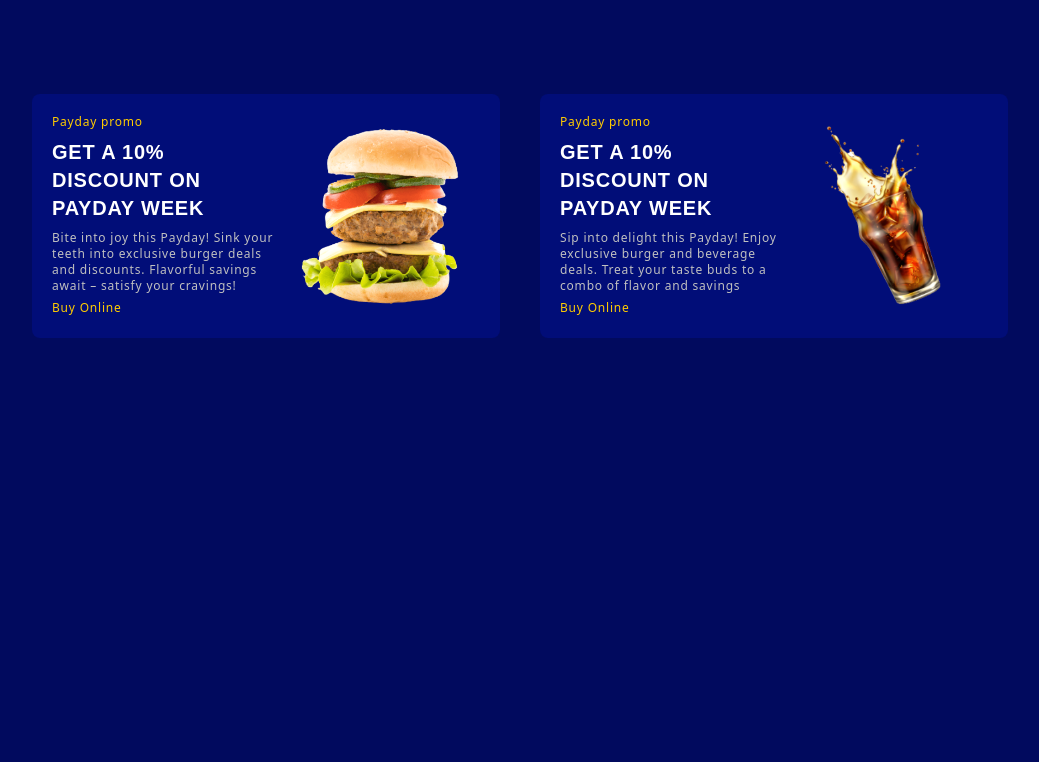
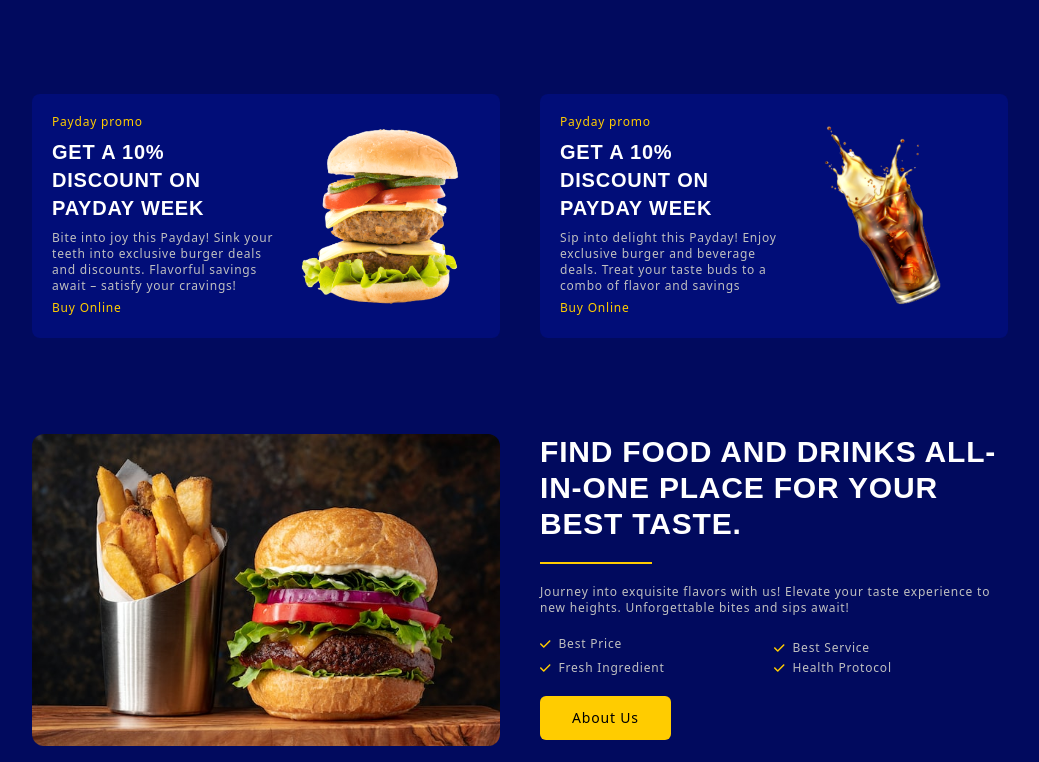
Before and after one commit to renatumb/burguer-react-tailwind, a React (Vite) app: page / in a window 1280 px wide. Shown: the part 794-1556 px from the top of the page, without its empty margins (120-1159 px from the left). Before the commit the page ends 1148 px from the top, so only its background shows below. Built offline with nearby package versions, Linux system fonts and the light colour scheme.

Commit message:
About Section

```diff
--- a/src/components/Main.tsx
+++ b/src/components/Main.tsx
@@ -1,6 +1,7 @@
 import Home from "./sections/Home.tsx";
 import Category from "./sections/Category.tsx";
 import Promo from "./sections/Promo.tsx";
+import About from "./sections/About.tsx";
 
 export default function Main() {
     return (
@@ -8,6 +9,7 @@ export default function Main() {
             <Home/>
             <Category />
             <Promo/>
+            <About />
         </main>
     )
 }
--- /dev/null
+++ b/src/components/sections/About.tsx
@@ -0,0 +1,32 @@
+import about from "./../../assets/img/about.jpg"
+import {faCheck} from "@fortawesome/free-solid-svg-icons";
+import {FontAwesomeIcon} from "@fortawesome/react-fontawesome";
+
+export default function About() {
+
+    return (
+        <section id="about">
+            <div className="container flex flex-col gap-10 md:flex-row ">
+                <div className="flex-1">
+                    <img src={about} className="rounded-xl"/>
+                </div>
+
+                <div className="flex-1">
+                    <h2 className="section__title">FIND FOOD AND DRINKS ALL-IN-ONE PLACE FOR YOUR BEST TASTE.</h2>
+                    <div className="separator"></div>
+                    <p className="paragraph">
+                        Journey into exquisite flavors with us! Elevate your taste experience to new heights.
+                        Unforgettable bites and sips await!
+                    </p>
+                    <ul className="grid grid-cols-2 py-5 space-y-1">
+                        <li className="text-xs text-paragraphColor "><FontAwesomeIcon icon={faCheck} className="text-secondaryColor pr-2"/>Best Price</li>
+                        <li className="text-xs text-paragraphColor "><FontAwesomeIcon icon={faCheck} className="text-secondaryColor pr-2"/>Best Service</li>
+                        <li className="text-xs text-paragraphColor "><FontAwesomeIcon icon={faCheck} className="text-secondaryColor pr-2"/>Fresh Ingredient</li>
+                        <li className="text-xs text-paragraphColor "><FontAwesomeIcon icon={faCheck} className="text-secondaryColor pr-2"/>Health Protocol</li>
+                    </ul>
+                    <a className="btn btn-primary" >About Us</a>
+                </div>
+            </div>
+        </section>
+    )
+}
--- a/src/index.css
+++ b/src/index.css
@@ -24,12 +24,17 @@
 
 @layer utilities {
     .home__title,
-    .card__title {
+    .card__title,
+    .section__title {
         @apply text-4xl font-oswald font-bold uppercase lg:text-6xl ;
     }
 
     .card__title {
         @apply text-xl
+    }
+
+    .section__title {
+        @apply text-3xl
     }
 
     .separator {
```
